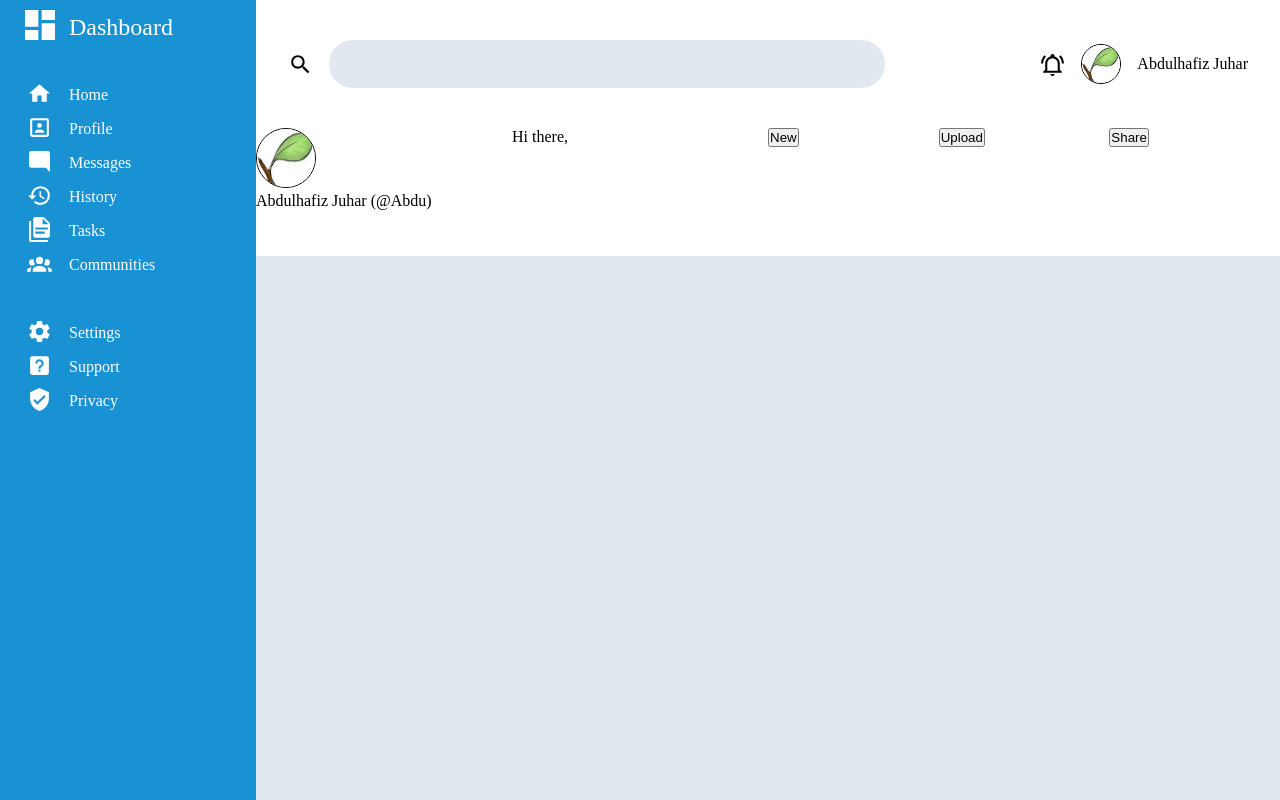
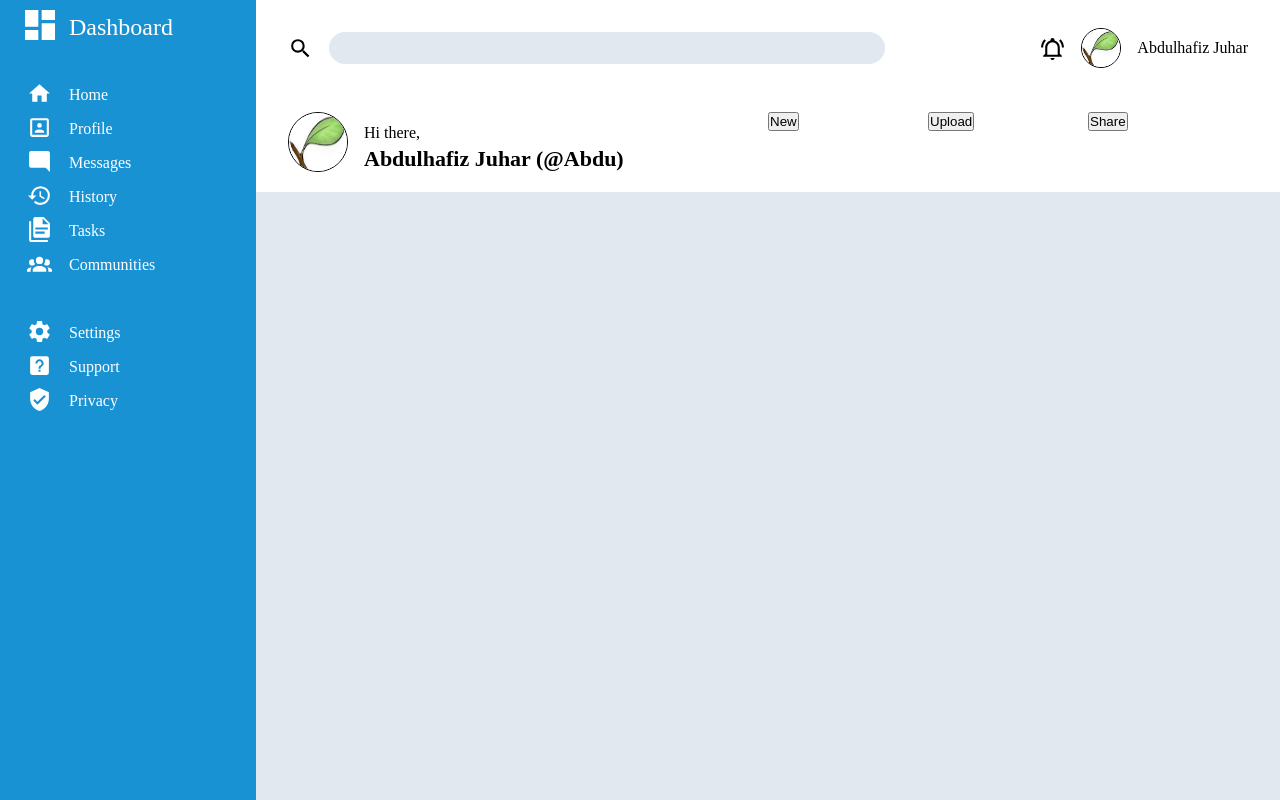
Before and after one commit to Abdulhafiz-juhar/Admin-Dashboard, a plain HTML site: page index.html in a window 1280 px wide. Drawn offline with Linux system fonts and the light colour scheme.

Commit message:
lower-header .welcome(welcome message) layout done for now

```diff
--- a/styles.css
+++ b/styles.css
@@ -92,10 +92,24 @@ body {
 .lower-header {
   display: grid;
   grid-template-columns: repeat(2, 1fr);
+  padding: 1rem 2rem;
 }
 .lower-header .welcome {
   display: grid;
-  grid-template: 1fr 1fr / 1fr 1fr;
+  grid-template: 1fr 1fr / auto 1fr;
+  gap: 0.3rem 1rem;
+}
+.welcome .profile-pic {
+  grid-area: 1 / 1 / 3 / 2;
+  place-self: center;
+}
+.hi {
+  align-self: end;
+}
+.full-user {
+  align-self: start;
+  font-weight: bolder;
+  font-size: 22px;
 }
 
 .lower-header .buttons {
```
